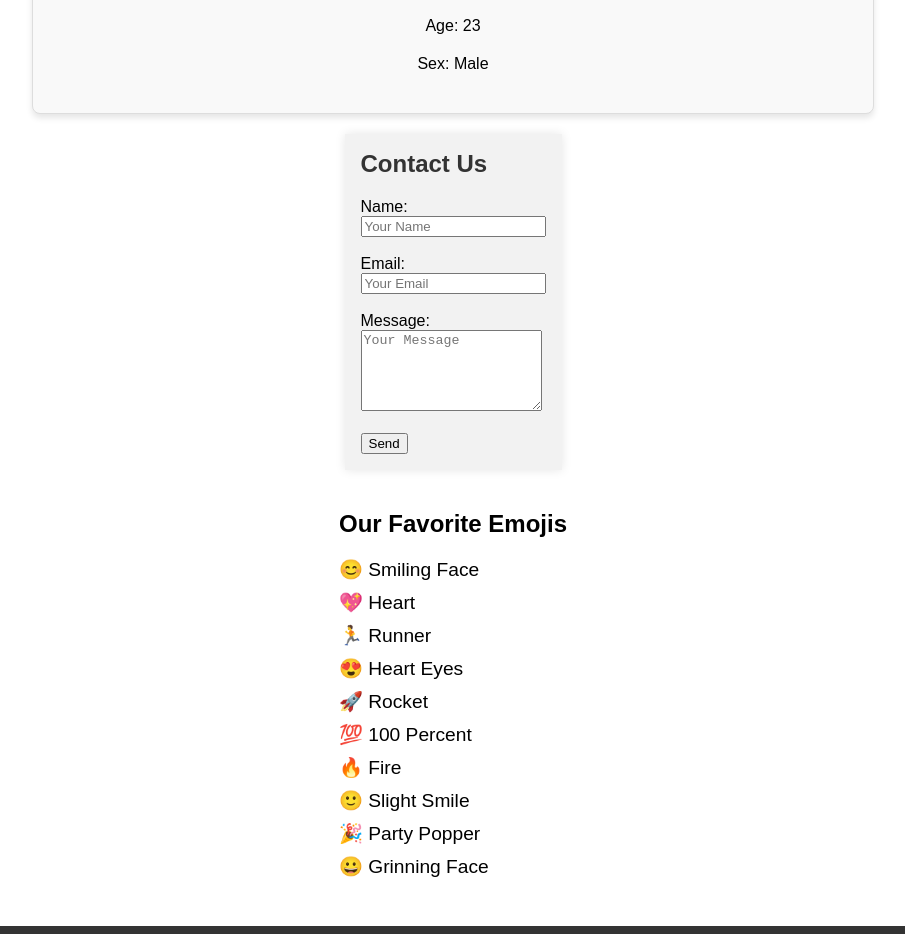
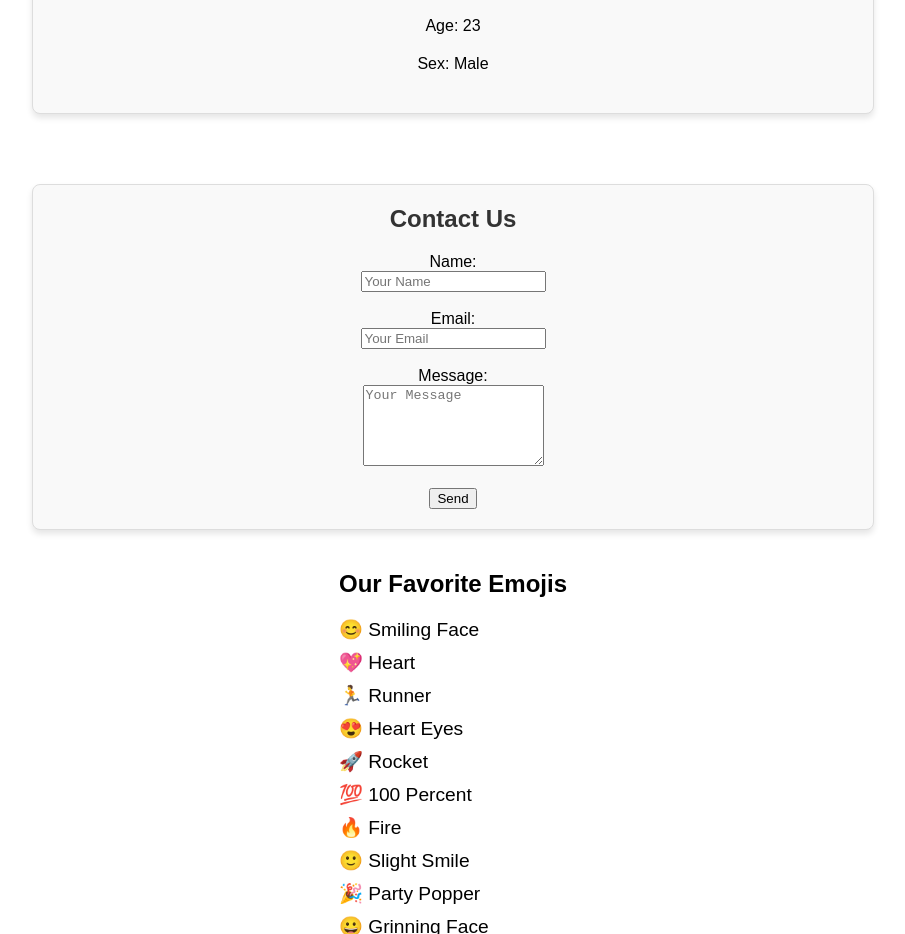
Before and after one commit to ItsMe-EDS/portfolioWST, a plain HTML site: page h1.html in a window 1280 px wide. Shown: the part 2940-3874 px from the top of the page, without its empty margins (187-1092 px from the left). Drawn offline with Linux system fonts and the light colour scheme.

Commit message:
Update style.css

```diff
--- a/style.css
+++ b/style.css
@@ -133,6 +133,19 @@ footer p {
     min-height: 300px;
 }
 
+#contact {
+    margin-top: 50px;
+    padding: 20px;
+    text-align: center;
+    background-color: #f9f9f9;
+    border: 1px solid #ddd;
+    border-radius: 8px;
+    box-shadow: 0 4px 6px rgba(0, 0, 0, 0.1);
+    width: 100%;
+    max-width: 800px;
+    min-height: 300px;
+}
+
 .blog-section hr {
     border: 0;
     height: 1px;
```
